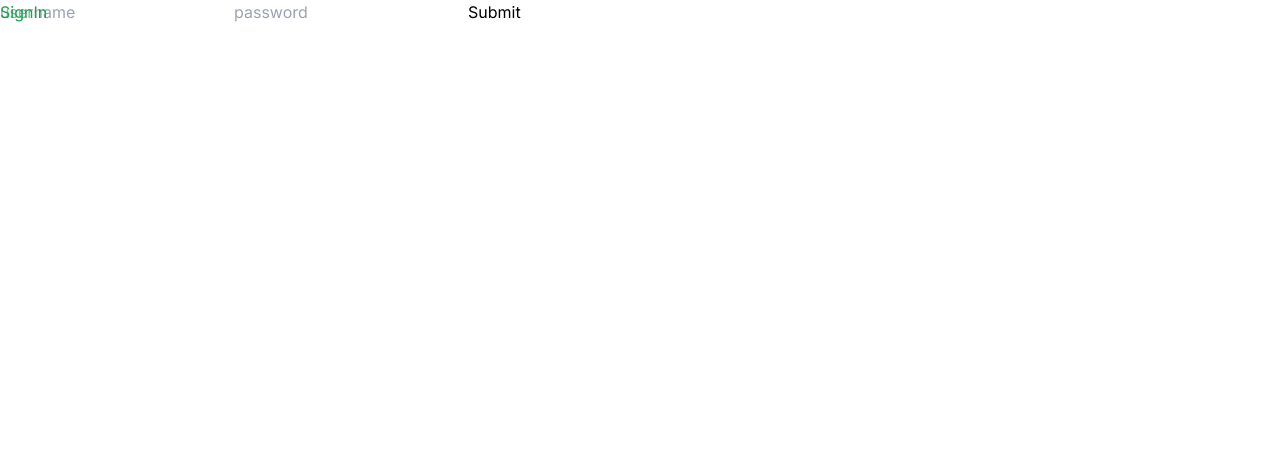
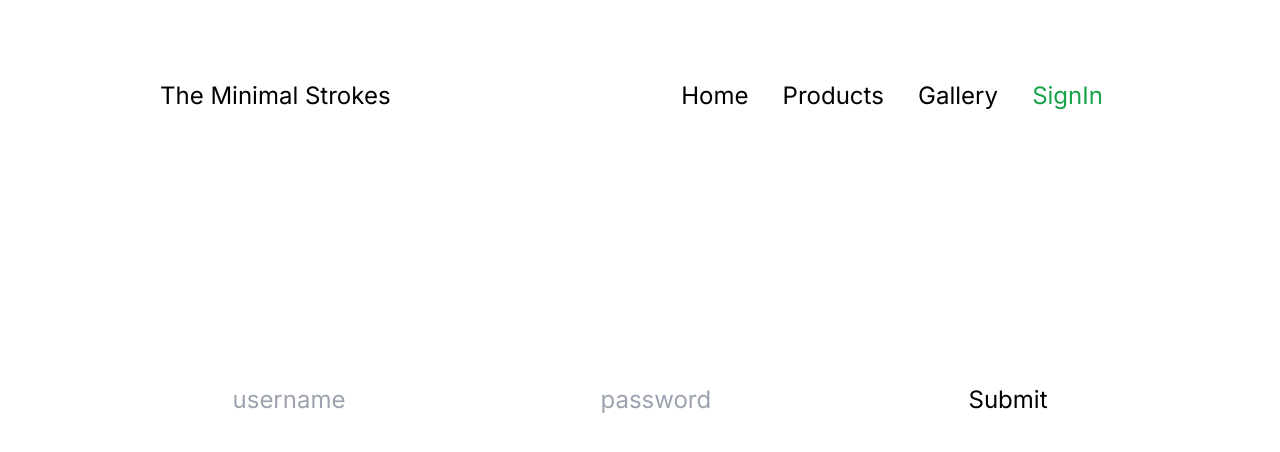
Before and after one commit to goyalk130/theminimalstrokes, a Next.js app: page /login in a window 1280 px wide. Shown: the top 452 px of the page. Built offline with nearby package versions, Linux system fonts and the light colour scheme; no server answers.

Commit message:
navbar set

```diff
--- a/src/app/(site)/login/page.jsx
+++ b/src/app/(site)/login/page.jsx
@@ -15,8 +15,8 @@ const Login = () => {
         })
     }
   return (
-    <div>
-        <div>
+    <div className='h-screen w-screen flex justify-center items-center'>
+        <div className='w-1/2 h-1/3 flex justify-center items-center gap-4 flex-row'>
             <input type='text' placeholder='username' onChange={(e)=>userName.current=e.target.value}></input>
             <input type='password' placeholder='password' onChange={(e)=>pass.current=e.target.value}></input>
             <button onClick={submit}>Submit</button>
--- a/src/app/globals.css
+++ b/src/app/globals.css
@@ -7,6 +7,8 @@ html,body{
     width: 100vw;
 }
 div{
-    padding: 0;
+    box-sizing: border-box;
+    /* border: 1px solid red;  */
+    padding: 1;
     margin: 0;
 }
--- a/src/app/layout.js
+++ b/src/app/layout.js
@@ -14,7 +14,7 @@ export const metadata = {
 export default function RootLayout({ children }) {
   return (
     <html lang="en">
-      <body className={inter.className}>
+      <body className={`${inter.className} text-sm sm:text-base md:text-lg lg:text-xl xl:text-2xl`}>
 
         <Provider><Navbar/>
         {children}</Provider>
--- a/src/app/page.js
+++ b/src/app/page.js
@@ -1,9 +1,11 @@
+import Gallery from "@/components/gallery/Gallery";
 import HeroSection from "@/components/heroSection/HeroSection";
 
 export default function Home() {
   return (
     <div className="overflow-y-hidden">
       <HeroSection/>
+      <Gallery/>
     </div>
   )
 }
--- a/src/components/SigninButton.jsx
+++ b/src/components/SigninButton.jsx
@@ -9,7 +9,7 @@ const SigninButton = () => {
     console.log(session?.user)
 
     if(session && session.user){
-        return (<div className='flex gap-4 ml-auto'>
+        return (<div className='w-fit m-auto flex gap-4 ml-auto justify-center items-center'>
                 <p className='text-sky-600'>{session.user.name}</p>
                 <button onClick={()=>{
                     return signOut()
--- /dev/null
+++ b/src/components/gallery/Gallery.jsx
@@ -0,0 +1,11 @@
+import React from 'react'
+
+const Gallery = () => {
+  return (
+    <div>
+        <iframe src='https://www.instagram.com/p/CtgEJEwsh0f/?utm_source=ig_web_copy_link&igshid=MzRlODBiNWFlZA=='></iframe>
+    </div>
+  )
+}
+
+export default Gallery
--- a/src/components/navbar/Navbar.jsx
+++ b/src/components/navbar/Navbar.jsx
@@ -1,10 +1,65 @@
-import React from 'react'
-import SigninButton from '../SigninButton'
+"use client"
+import React, { useState } from "react";
+import SigninButton from "../SigninButton";
 
 const Navbar = () => {
+
+  const [tooglenav, settooglenav] = useState(false)
   return (
-    <div className='absolute h-[15vh] w-screen top-0 left-0'><SigninButton/></div>
-  )
-}
+    <>
+      <div className="sm:flex hidden flex-grow flex-row fixed h-[15vh] w-full top-0 left-0 py-24 px-40">
+      <div className=" logo flex-grow  flex justify-start items-center"><h1 className="inline">The Minimal Strokes</h1></div>
+      <div className=" logo flex-grow"></div>
+      <div className=" flex-grow flex flex-row justify-between items-center list-none p-0 m-0">
+        <div className=" w-full flex flex-row justify-between items-center list-none p-0 m-0">
+          <div className="relative flex-grow flex justify-center items-center  text-black ">
+            <h2 className="indivne-block">Home</h2>
+          </div>
+          <div className="relative flex-grow flex justify-center items-center  text-black ">
+            <h2>Products</h2>
+          </div>
+          <div className="relative flex-grow flex justify-center items-center  text-black ">
+            <h2>Gallery</h2>
+          </div>
+          <div className="relative flex-grow flex justify-center items-center ">
+            <SigninButton />
+          </div>
+        </div>
+      </div>
+    </div>
+    <div className="sm:hidden  flex flex-grow flex-row  fixed h-16  justify-between   top-0 left-0 p-4">
+    <div className="flex-grow">
+      <div className="w-10 h-10 bg-orange-900 toogle-nav" onClick={()=>{
+        settooglenav(!tooglenav);
+        console.log(tooglenav)
+      }}></div>
+    </div>
+      <div className="flex-grow logo"><h1>The Minimal Strokes</h1></div>
 
-export default Navbar
+
+    </div>
+    <div className={`${tooglenav ? "left-0" : "-left-full"} z-40 w-full h-full absolute top-0 left-0`} onClick={()=>{
+      settooglenav(!tooglenav);
+        console.log(tooglenav)
+    }}></div>
+    <div className={` ${tooglenav ? "left-0" : "-left-full"} z-50 ease-in-out duration-200 fixed h-full   top-0 w-1/3 bg-amber-700 text-white bg-opacity-90 flex flex-col justify-between items-center list-none p-0 m-0`}>
+        <div className=" w-full flex flex-col gap-4 justify-between items-start list-none p-0 m-0">
+          <div className="relative flex-grow flex justify-center items-center   ">
+            <h2 className="indivne-block">Home</h2>
+          </div>
+          <div className="relative flex-grow flex justify-center items-center   ">
+            <h2>Products</h2>
+          </div>
+          <div className="relative flex-grow flex justify-center items-center   ">
+            <h2>Gallery</h2>
+          </div>
+          <div className="relative flex-grow flex justify-center items-center ">
+            <SigninButton />
+          </div>
+        </div>
+      </div>
+    </>
+  );
+};
+
+export default Navbar;
--- a/tailwind.config.js
+++ b/tailwind.config.js
@@ -6,6 +6,22 @@ module.exports = {
     './src/app/**/*.{js,ts,jsx,tsx,mdx}',
   ],
   theme: {
+    screens: {
+      'sm': '640px',
+      // => @media (min-width: 640px) { ... }
+
+      'md': '768px',
+      // => @media (min-width: 768px) { ... }
+
+      'lg': '1024px',
+      // => @media (min-width: 1024px) { ... }
+
+      'xl': '1280px',
+      // => @media (min-width: 1280px) { ... }
+
+      '2xl': '1536px',
+      // => @media (min-width: 1536px) { ... }
+    },
     extend: {
       backgroundImage: {
         'gradient-radial': 'radial-gradient(var(--tw-gradient-stops))',
```
